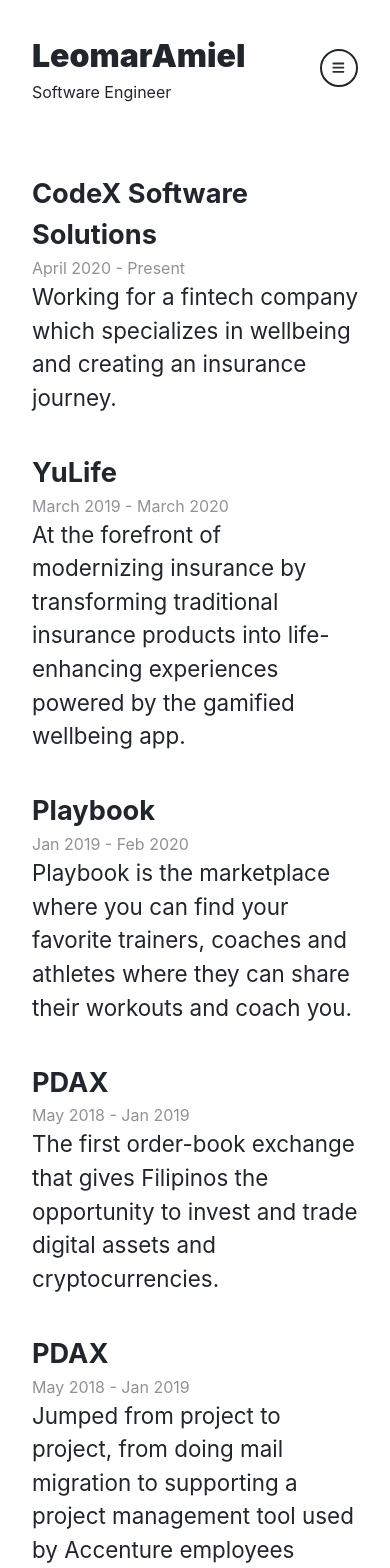
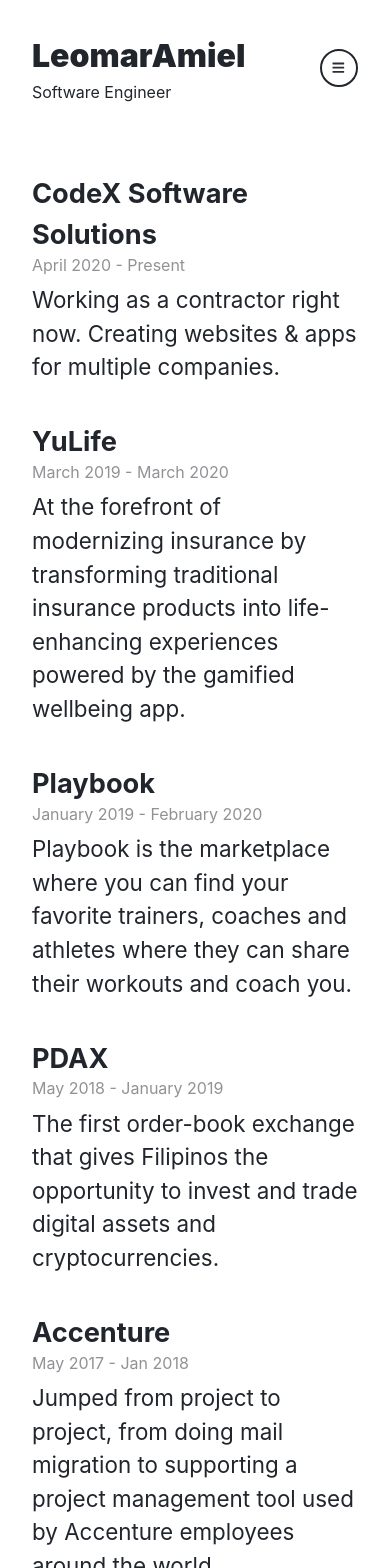
Before and after one commit to LeomarAmiel/leomar-blog, a Next.js app: page /work in a window 390 px wide. Shown: the top 1568 px of the page. Built offline with nearby package versions, Linux system fonts and the light colour scheme.

Commit message:
Bugfix: create mobile nav + fix work page

```diff
--- a/src/components/common/header/header.styles.ts
+++ b/src/components/common/header/header.styles.ts
@@ -57,39 +57,3 @@
   flex-direction: row;
   align-items: center;
 `;
-
-export const MobileNavWrapper = styled.div`
-  position: fixed;
-  bottom: 0;
-  top: 0;
-  left: 0;
-  right: 0;
-  display: flex;
-  background-color: ${({ theme }) => theme.backgroundColor};
-  opacity: 0.9;
-  flex-direction: column;
-`;
-
-export const MobileNavLink = styled.a`
-  color: ${({ theme }) => theme.active};
-  padding: 2rem;
-  font-size: 1.6rem;
-  display: flex;
-  justify-content: flex-start;
-  align-items: center;
-  overflow-y: hidden;
-  text-decoration: underline;
-`;
-
-export const NightModeLink = styled.button`
-  color: ${({ theme }) => theme.active};
-  background-color: transparent;
-  padding: 2rem;
-  font-size: 1.6rem;
-  padding-right: 1.6rem;
-  display: flex;
-  justify-content: flex-start;
-  align-items: center;
-  overflow-y: hidden;
-  text-decoration: underline;
-`;
--- a/src/components/common/header/index.tsx
+++ b/src/components/common/header/index.tsx
@@ -7,20 +7,20 @@
   Button,
   LogoLink,
   DataWrapper,
-  MobileNavWrapper,
   Nav,
   NavLink,
   NavWrapper,
-  MobileNavLink,
-  NightModeLink,
 } from "./header.styles";
 import { ThemeContext } from "@context/themeProvider";
 import { useRouter } from "next/router";
+
+import MobileNav from "./subcomponents/mobile-nav/mobile-nav";
 
 const Header: FC<unknown> = () => {
   const { theme, setTheme } = useContext(ThemeContext);
   const [width, setWidth] = useState(0);
   const [isShowingMobileNav, setIsShowingMobileNav] = useState(false);
+  const iconColor = theme === "light" ? "rgb(46, 44, 52)" : "white";
 
   useEffect(() => {
     if (window) {
@@ -53,13 +53,6 @@
   };
 
   const router = useRouter();
-  const onKeyPress = ({ target }) => {
-    // I'm guessing you have value stored in state
-    if (target.charCode == 13) {
-      router.push("/");
-    }
-  };
-  const iconColor = theme === "light" ? "rgb(46, 44, 52)" : "white";
   return (
     <StyledHeader>
       <DataWrapper>
@@ -78,34 +71,12 @@
               <FontAwesomeIcon fixedWidth color={iconColor} icon={faBars} />
             </Button>
             {isShowingMobileNav ? (
-              <MobileNavWrapper>
-                <Link href="/" passHref>
-                  <MobileNavLink tabIndex={1} onClick={onNavClick}>
-                    About me
-                  </MobileNavLink>
-                </Link>
-                <Link href="/work">
-                  <MobileNavLink tabIndex={2} onClick={onNavClick}>
-                    Work
-                  </MobileNavLink>
-                </Link>
-                <NightModeLink tabIndex={3} onClick={() => setTheme()}>
-                  {theme === "light" ? "Night" : "Light"} mode
-                  {theme === "light" ? (
-                    <FontAwesomeIcon
-                      fixedWidth
-                      color={iconColor}
-                      icon={faMoon}
-                    />
-                  ) : (
-                    <FontAwesomeIcon
-                      fixedWidth
-                      color={iconColor}
-                      icon={faSun}
-                    />
-                  )}
-                </NightModeLink>
-              </MobileNavWrapper>
+              <MobileNav
+                theme={theme}
+                onNavClick={onNavClick}
+                setTheme={setTheme}
+                iconColor={iconColor}
+              />
             ) : null}
           </div>
         ) : (
--- /dev/null
+++ b/src/components/common/header/subcomponents/mobile-nav/mobile-nav.styles.ts
@@ -0,0 +1,37 @@
+import styled from "styled-components";
+
+export const MobileNavWrapper = styled.div`
+  position: fixed;
+  bottom: 0;
+  top: 0;
+  left: 0;
+  right: 0;
+  display: flex;
+  background-color: ${({ theme }) => theme.backgroundColor};
+  opacity: 0.95;
+  flex-direction: column;
+`;
+
+export const MobileNavLink = styled.a`
+  color: ${({ theme }) => theme.active};
+  padding: 2rem;
+  font-size: 1.6rem;
+  display: flex;
+  justify-content: flex-start;
+  align-items: center;
+  overflow-y: hidden;
+  text-decoration: underline;
+`;
+
+export const NightModeLink = styled.button`
+  color: ${({ theme }) => theme.active};
+  background-color: transparent;
+  padding: 2rem;
+  font-size: 1.6rem;
+  padding-right: 1.6rem;
+  display: flex;
+  justify-content: flex-start;
+  align-items: center;
+  overflow-y: hidden;
+  text-decoration: underline;
+`;
--- /dev/null
+++ b/src/components/common/header/subcomponents/mobile-nav/mobile-nav.tsx
@@ -0,0 +1,50 @@
+import { THEME_TYPE } from "@context/themeProvider";
+import { faMoon, faSun } from "@fortawesome/free-solid-svg-icons";
+import { FontAwesomeIcon } from "@fortawesome/react-fontawesome";
+import Link from "next/link";
+import { useRouter } from "next/router";
+import React from "react";
+import {
+  MobileNavLink,
+  MobileNavWrapper,
+  NightModeLink,
+} from "./mobile-nav.styles";
+
+interface IProps {
+  theme: THEME_TYPE;
+  iconColor: string;
+  onNavClick: () => void;
+  setTheme: () => void;
+}
+
+const MobileNav: React.FC<IProps> = ({
+  theme,
+  onNavClick,
+  setTheme,
+  iconColor,
+}) => {
+  return (
+    <MobileNavWrapper>
+      <Link href="/">
+        <MobileNavLink tabIndex={1} onClick={onNavClick}>
+          About me
+        </MobileNavLink>
+      </Link>
+      <Link href="/work">
+        <MobileNavLink tabIndex={2} onClick={onNavClick}>
+          Work
+        </MobileNavLink>
+      </Link>
+      <NightModeLink tabIndex={3} onClick={() => setTheme()}>
+        {theme === "light" ? "Night" : "Light"} mode
+        {theme === "light" ? (
+          <FontAwesomeIcon fixedWidth color={iconColor} icon={faMoon} />
+        ) : (
+          <FontAwesomeIcon fixedWidth color={iconColor} icon={faSun} />
+        )}
+      </NightModeLink>
+    </MobileNavWrapper>
+  );
+};
+
+export default MobileNav;
--- a/src/components/screens/work/index.tsx
+++ /dev/null
@@ -1,73 +0,0 @@
-import { FC } from "react";
-import styled from "styled-components";
-import * as S from "./work.styles";
-
-const ListItemHeading = styled.h5`
-  font-size: 1.7rem;
-  color: ${(p) => p.theme.text};
-`;
-
-const ListItemParagraph = styled.p`
-  font-size: 1.4rem;
-  color: ${(p) => p.theme.text};
-`;
-
-const ListItemDate = styled.p`
-  font-size: 1rem;
-  color: ${(p) => p.theme.inactiveTabText};
-`;
-
-const Work: FC<unknown> = () => {
-  return (
-    <S.Section>
-      <S.UnorderedList>
-        {/*  make it some kind of mapping of an array */}
-        <S.ListItem>
-          <ListItemHeading>CodeX Software Solutions</ListItemHeading>
-          <ListItemDate>April 2020 - Present</ListItemDate>
-          <ListItemParagraph>
-            Working for a fintech company which specializes in wellbeing and
-            creating an insurance journey.
-          </ListItemParagraph>
-        </S.ListItem>
-        <S.ListItem>
-          <ListItemHeading>YuLife</ListItemHeading>
-          <ListItemDate>March 2019 - March 2020</ListItemDate>
-          <ListItemParagraph>
-            At the forefront of modernizing insurance by transforming
-            traditional insurance products into life-enhancing experiences
-            powered by the gamified wellbeing app.
-          </ListItemParagraph>
-        </S.ListItem>
-        <S.ListItem>
-          <ListItemHeading>Playbook</ListItemHeading>
-          <ListItemDate>Jan 2019 - Feb 2020</ListItemDate>
-          <ListItemParagraph>
-            Playbook is the marketplace where you can find your favorite
-            trainers, coaches and athletes where they can share their workouts
-            and coach you.
-          </ListItemParagraph>
-        </S.ListItem>
-        <S.ListItem>
-          <ListItemHeading>PDAX</ListItemHeading>
-          <ListItemDate>May 2018 - Jan 2019</ListItemDate>
-          <ListItemParagraph>
-            The first order-book exchange that gives Filipinos the opportunity
-            to invest and trade digital assets and cryptocurrencies.
-          </ListItemParagraph>
-        </S.ListItem>
-        <S.ListItem>
-          <ListItemHeading>PDAX</ListItemHeading>
-          <ListItemDate>May 2018 - Jan 2019</ListItemDate>
-          <ListItemParagraph>
-            Jumped from project to project, from doing mail migration to
-            supporting a project management tool used by Accenture employees
-            around the world.
-          </ListItemParagraph>
-        </S.ListItem>
-      </S.UnorderedList>
-    </S.Section>
-  );
-};
-
-export default Work;
--- /dev/null
+++ b/src/components/screens/work/work.data.ts
@@ -0,0 +1,32 @@
+export const data = [
+  {
+    company: "CodeX Software Solutions",
+    date: "April 2020 - Present",
+    description:
+      "Working as a contractor right now. Creating websites & apps for multiple companies.",
+  },
+  {
+    company: "YuLife",
+    date: "March 2019 - March 2020",
+    description:
+      "At the forefront of modernizing insurance by transforming traditional insurance products into life-enhancing experiences powered by the gamified wellbeing app.",
+  },
+  {
+    company: "Playbook",
+    date: "January 2019 - February 2020",
+    description:
+      "Playbook is the marketplace where you can find your favorite trainers, coaches and athletes where they can share their workouts and coach you.",
+  },
+  {
+    company: "PDAX",
+    date: "May 2018 - January 2019",
+    description:
+      "The first order-book exchange that gives Filipinos the opportunity to invest and trade digital assets and cryptocurrencies.",
+  },
+  {
+    company: "Accenture",
+    date: "May 2017 - Jan 2018",
+    description:
+      "Jumped from project to project, from doing mail migration to supporting a project management tool used by Accenture employees around the world.",
+  },
+];
--- a/src/components/screens/work/work.styles.ts
+++ b/src/components/screens/work/work.styles.ts
@@ -1,4 +1,4 @@
-import styled from "styled-components";
+import styled, { css } from "styled-components";
 
 export const Section = styled.section`
   padding: 0 20%;
@@ -6,10 +6,12 @@
     padding: 0 2rem;
   }
 `;
-
-export const UnorderedList = styled.ul``;
-
-export const ListItem = styled.li`
-  color: ${(p) => p.theme.text};
-  margin: 2.4rem 0;
+export const ListItem = styled.li<{ opacity: number; delay: number }>`
+  ${({ theme, opacity, delay }) => css`
+    color: ${theme.text};
+    transition: opacity ${delay}ms;
+    opacity: ${opacity};
+    transition-delay: ${delay}ms;
+    margin: 2.4rem 0;
+  `}
 `;
--- /dev/null
+++ b/src/components/screens/work/work.tsx
@@ -0,0 +1,50 @@
+import { FC, useState, useEffect } from "react";
+import styled from "styled-components";
+import { Section, ListItem } from "./work.styles";
+import { data } from "./work.data";
+
+const ListItemHeading = styled.h5`
+  font-size: 1.7rem;
+  color: ${(p) => p.theme.text};
+`;
+
+const ListItemParagraph = styled.p`
+  font-size: 1.4rem;
+  color: ${(p) => p.theme.text};
+`;
+
+const ListItemDate = styled.p`
+  font-size: 1rem;
+  margin-top: -0.2rem;
+  margin-bottom: 0.4rem;
+  color: ${(p) => p.theme.inactiveTabText};
+`;
+
+const Work: FC<unknown> = () => {
+  const [opacity, setOpacity] = useState(0);
+  useEffect(() => {
+    const timeout = setTimeout(() => {
+      setOpacity(1);
+    }, 100);
+    return () => clearTimeout(timeout);
+  }, []);
+  return (
+    <Section>
+      <ul>
+        {data.map(({ company, date, description }, index) => (
+          <ListItem
+            opacity={opacity}
+            delay={((index + 1) * 1000) / 3}
+            key={company}
+          >
+            <ListItemHeading>{company}</ListItemHeading>
+            <ListItemDate>{date}</ListItemDate>
+            <ListItemParagraph>{description}</ListItemParagraph>
+          </ListItem>
+        ))}
+      </ul>
+    </Section>
+  );
+};
+
+export default Work;
--- a/src/pages/work.tsx
+++ b/src/pages/work.tsx
@@ -1,5 +1,5 @@
 import Main from "@components/common/main";
-import Work from "@screens/work";
+import Work from "@components/screens/work/work";
 import { Header } from "@components/common";
 
 function BlogPage() {
```
